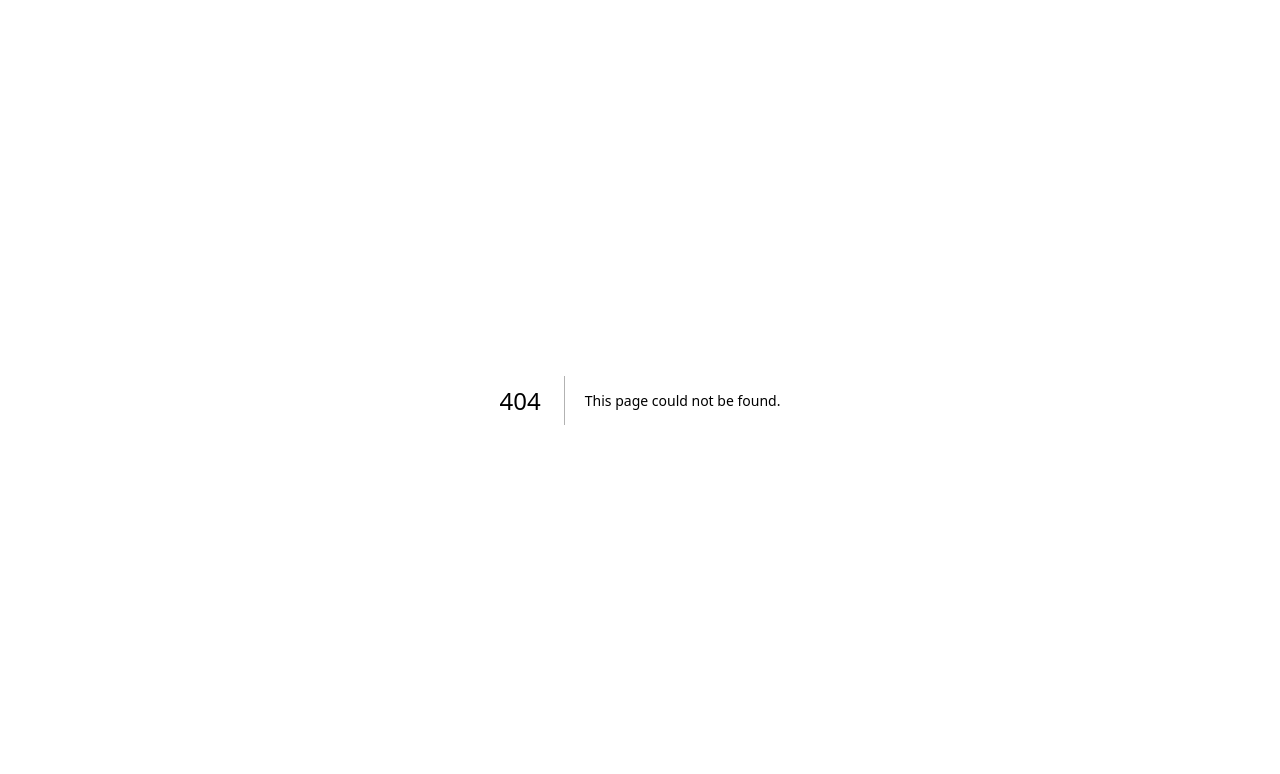
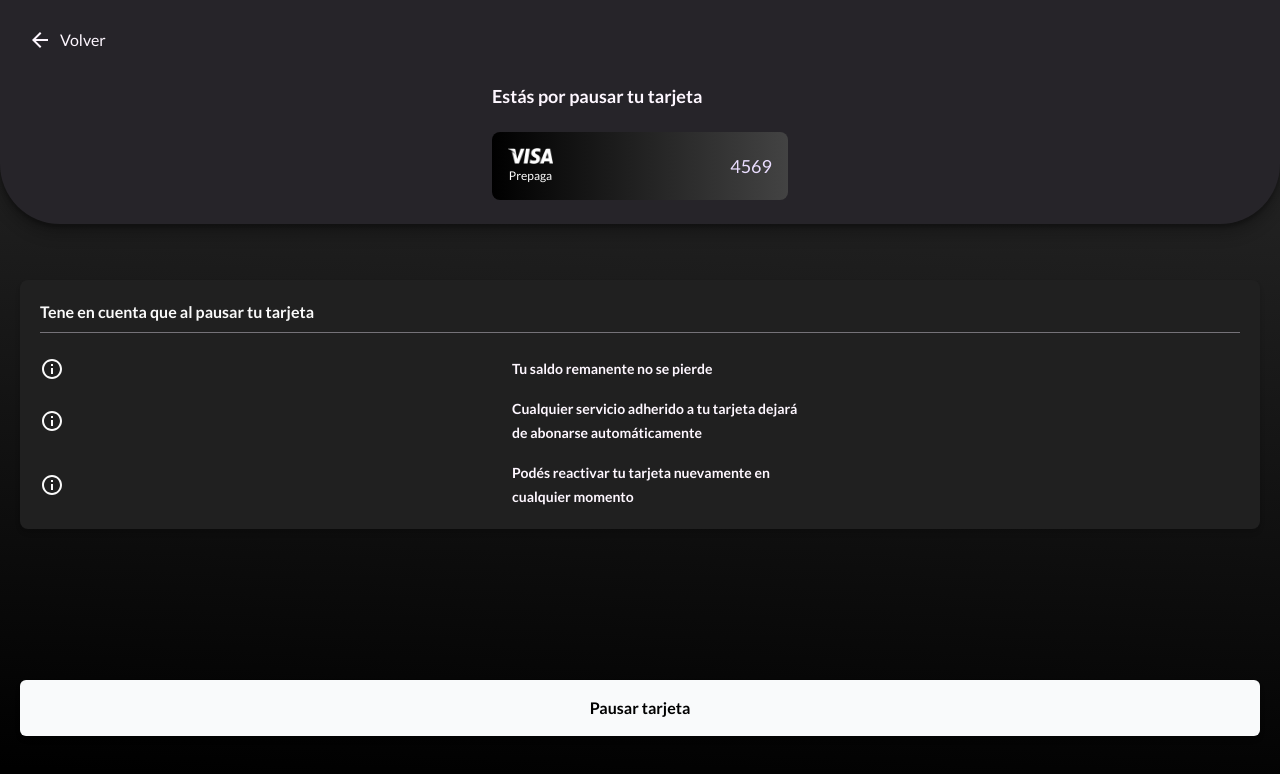
Before and after one commit to pguinazu/we-frontend, a Next.js app: page /auth/pause-card in a window 1280 px wide. Before the commit this address had no page. Shown: the top 774 px of the page. Built offline with nearby package versions, Linux system fonts and the light colour scheme; no server answers.

Commit message:
Creating pauseCard component

```diff
--- /dev/null
+++ b/src/app/auth/pause-card/page.tsx
@@ -0,0 +1,157 @@
+"use client";
+
+import { useState } from "react";
+import { useRouter } from "next/navigation";
+import ArrowBackIcon from "@mui/icons-material/ArrowBack";
+import CloseIcon from "@mui/icons-material/Close";
+import Subtitle from "@/app/components/Subtitle";
+import Button from "@/app/components/Button";
+import BlackButton from "@/app/components/BlackButton";
+import InfoOutlinedIcon from "@mui/icons-material/InfoOutlined";
+import Image from "next/image";
+import BackgroundCard from "@/app/components/BackgroundCard";
+import Title from "@/app/components/Title";
+import { cardService } from "../../services/card/cardService";
+
+const CryptoFinalScreen = () => {
+  const router = useRouter();
+  const [showModal, setShowModal] = useState(false);
+
+  const handlePauseCard = async () => {
+    try {
+      const cardId = "4569"; // Asegúrate de obtener este ID correctamente desde algún estado o props
+      const response = await cardService.pauseCard(cardId);
+      console.log("Pause response:", response);
+      setShowModal(true);
+    } catch (err) {
+      console.error("Error pausing card:", err);
+    }
+  };
+
+  const handleCloseModal = () => {
+    router.push("/dashboard");
+    setShowModal(false);
+  };
+
+  return (
+    <div style={{ position: "relative", width: "100%", height: "100vh" }}>
+      <BackgroundCard
+        height="28%"
+        backgroundColor="#262429"
+        shadowColor="rgba(0, 0, 0, 0.15)"
+      />
+      <div
+        className="w-full h-full flex flex-col items-center p-5"
+        style={{ position: "relative", zIndex: 1 }}
+      >
+        <button
+          className="absolute top-7 left-7 flex items-center text-[#FEF7FF] cursor-pointer"
+          onClick={() => router.back()}
+        >
+          <ArrowBackIcon className="mr-2" />
+          <span>Volver</span>
+        </button>
+
+        <div className="w-full mt-16">
+          <Subtitle
+            text="Estás por pausar tu tarjeta"
+            textAlign="left"
+            className="text-lg"
+          />
+        </div>
+
+        <div className="bg-gradient-to-r from-black to-[#434343] rounded-lg p-4 w-[296px] mt-6 flex items-center justify-between">
+          <div className="flex flex-col items-center">
+            <Image
+              src="/icons/VisaIcon.png"
+              alt="Visa Icon"
+              width={45}
+              height={15.32}
+            />
+            <p className="text-xs font-medium text-white mt-1">Prepaga</p>
+          </div>
+          <div className="text-lg font-medium" style={{ color: "#EADDFF" }}>
+            4569
+          </div>
+        </div>
+
+        <div className="w-full bg-[#202020] p-5 rounded-lg shadow-md mt-20 flex flex-col">
+          <div className="mb-4">
+            <p className="text-base font-bold text-[#FAFAFA]">
+              Tene en cuenta que al pausar tu tarjeta
+            </p>
+            <hr className="border-[rgba(202,196,208,0.5)] my-2" />
+          </div>
+          <div className="flex items-center gap-4">
+            <InfoOutlinedIcon className="text-[#FAFAFA] w-5 h-5 shrink-0" />
+            <Subtitle
+              text="Tu saldo remanente no se pierde"
+              textAlign="left"
+              className="text-[#FAFAFA]"
+            />
+          </div>
+          <div className="flex items-center gap-4 mt-4">
+            <InfoOutlinedIcon className="text-[#FAFAFA] w-5 h-5 shrink-0" />
+            <Subtitle
+              text="Cualquier servicio adherido a tu tarjeta dejará de abonarse automáticamente"
+              textAlign="left"
+              className="text-[#FAFAFA]"
+            />
+          </div>
+          <div className="flex items-center gap-4 mt-4">
+            <InfoOutlinedIcon className="text-[#FAFAFA] w-5 h-5 shrink-0" />
+            <Subtitle
+              text="Podés reactivar tu tarjeta nuevamente en cualquier momento"
+              textAlign="left"
+              className="text-[#FAFAFA]"
+            />
+          </div>
+        </div>
+
+        <div className="fixed bottom-16 w-full px-5">
+          <Button
+            label="Pausar tarjeta"
+            className="w-full"
+            onClick={() => setShowModal(true)}
+          />
+        </div>
+
+        {showModal && (
+          <div className="fixed inset-0 bg-black bg-opacity-50 flex justify-center items-end">
+            <div
+              className="flex flex-col items-center rounded-t-3xl p-8 gap-4 w-full max-w-lg animate-slideup"
+              style={{
+                background:
+                  "linear-gradient(to bottom, #000000 0%, #0d0d0d 100%)",
+                borderRadius: "30px 30px 0 0",
+              }}
+            >
+              <button onClick={handleCloseModal} className="self-end">
+                <CloseIcon style={{ color: "#FAFAFA" }} />
+              </button>
+              <Title text="Estás por pausar tu tarjeta" textAlign="left" />
+              <Subtitle text="¿Estás seguro de hacerlo?" textAlign="left" />
+              <div className="flex flex-col gap-4 w-full">
+                <Button
+                  label="No, no la pauso"
+                  onClick={handleCloseModal}
+                  className="w-full"
+                />
+                <BlackButton
+                  label="Sí, estoy seguro"
+                  onClick={() => {
+                    handlePauseCard();
+                    setShowModal(false);
+                  }}
+                  className="w-full border border-white"
+                />
+              </div>
+            </div>
+          </div>
+        )}
+      </div>
+    </div>
+  );
+};
+
+export default CryptoFinalScreen;
```
